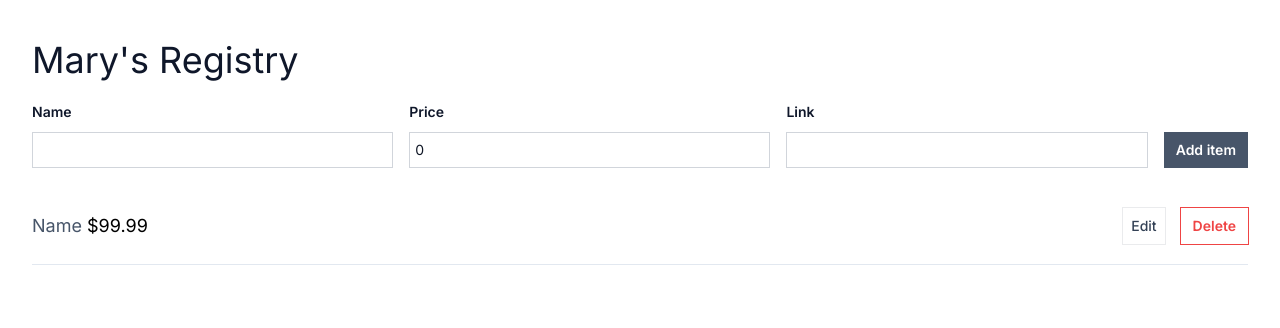
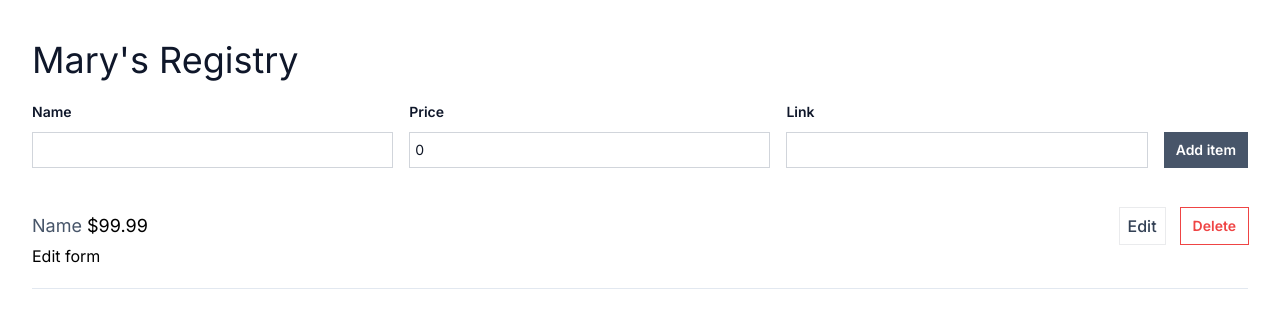
Before and after one commit to chanhman/breakup-registry, a Next.js app: page /registry/1 in a window 1280 px wide. Both pictures are taken after a click on the button "Edit". Shown: the top 328 px of the page. Built offline with nearby package versions, Linux system fonts and the light colour scheme.

Commit message:
Create a toggle for the edit form container

```diff
--- a/src/app/registry/[id]/page.tsx
+++ b/src/app/registry/[id]/page.tsx
@@ -19,6 +19,7 @@ export default function Page() {
     price: 0,
     link: '',
   });
+  const [toggleEdit, setToggleEdit] = useState(false);
 
   function handleOnSubmit(e: FormEvent<HTMLFormElement>) {
     e.preventDefault();
@@ -42,6 +43,10 @@ export default function Page() {
 
   function handleDelete(id: number) {
     setItems((prev) => prev.filter((item) => item.id !== id));
+  }
+
+  function handleEditToggle() {
+    setToggleEdit((prev) => !prev);
   }
 
   return (
@@ -112,10 +117,8 @@ export default function Page() {
 
       <div className="">
         {items.map((item) => (
-          <div
-            className="flex items-center justify-between py-5 text-sm leading-6 border-slate-200 border-b"
-            key={item.id}
-          >
+          <div className="py-5 border-slate-200 border-b" key={item.id}>
+            <div className="flex items-center justify-between ">
               <div className="text-lg">
                 <a className="text-slate-600 hover:underline" href={item.link}>
                   {item.name}
@@ -123,7 +126,10 @@ export default function Page() {
                 ${item.price}
               </div>
               <div className="flex gap-4">
-              <button className="pointer-events-auto ml-4 flex-none px-2 py-[0.3125rem] font-medium text-slate-700 ring-1 ring-slate-700/10 hover:bg-slate-50">
+                <button
+                  className="pointer-events-auto ml-4 flex-none px-2 py-[0.3125rem] font-medium text-slate-700 ring-1 ring-slate-700/10 hover:bg-slate-50"
+                  onClick={handleEditToggle}
+                >
                   Edit
                 </button>
                 <button
@@ -134,6 +140,8 @@ export default function Page() {
                 </button>
               </div>
             </div>
+            {toggleEdit && <div>Edit form</div>}
+          </div>
         ))}
       </div>
     </div>
```
Lines whose indentation alone changed are shown as unchanged.
